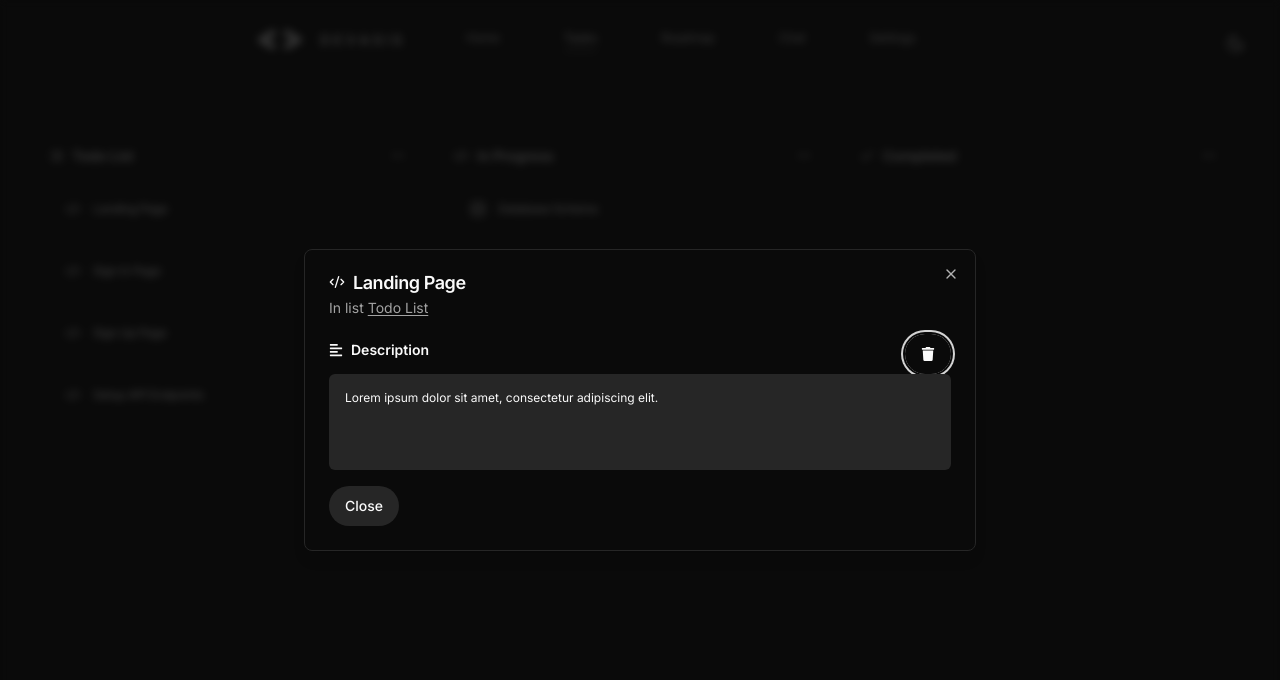
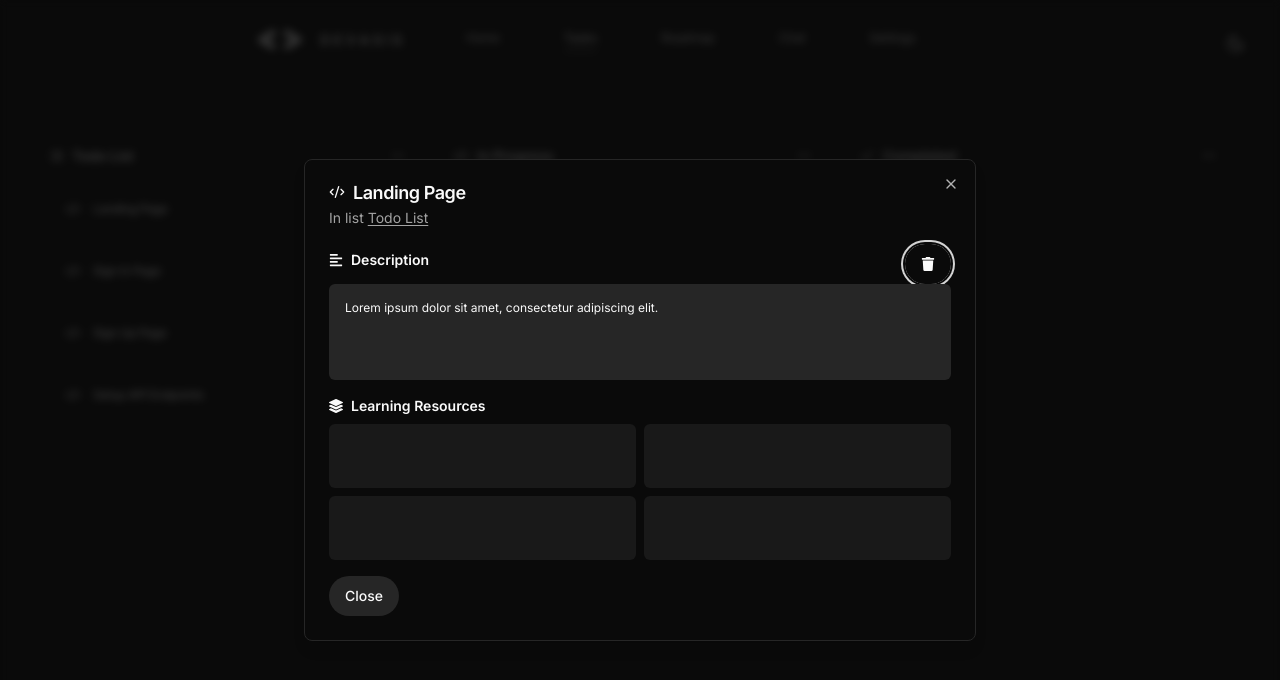
Before and after one commit to zakusei/devasis-ai, a Next.js app: page /tasks in a window 1280 px wide. Both pictures are taken after a click on the element "Landing Page". Shown: the top 680 px of the page. Built offline with nearby package versions, Linux system fonts and the light colour scheme.

Commit message:
feat(task-item): add sources to task item

```diff
--- a/components/task-item.jsx
+++ b/components/task-item.jsx
@@ -13,7 +13,8 @@ import {
   DialogTitle,
   DialogTrigger,
 } from "@/components/ui/dialog";
-import { FaAlignLeft, FaTrash } from "react-icons/fa";
+import { FaAlignLeft, FaTrash, FaLayerGroup } from "react-icons/fa";
+import { Skeleton } from "@/components/ui/skeleton";
 
 const TaskItem = ({ title, children, icon, parent, className }) => {
   return (
@@ -24,7 +25,7 @@ const TaskItem = ({ title, children, icon, parent, className }) => {
           <AlertTitle className="text-xs">{title}</AlertTitle>
         </Alert>
       </DialogTrigger>
-      <DialogContent className="rounded-md sm:max-w-2xl">
+      <DialogContent className="max-w-sm rounded-md sm:max-w-xl md:max-w-2xl">
         <DialogHeader>
           <DialogTitle>
             <span className="flex gap-2">
@@ -49,6 +50,20 @@ const TaskItem = ({ title, children, icon, parent, className }) => {
           </div>
           <p className="h-24 w-full rounded-md bg-secondary p-4">{children}</p>
         </div>
+        <div className="grid grid-cols-1">
+          <div className="flex justify-between">
+            <span className="mb-2 flex items-center gap-2 text-sm font-semibold">
+              <FaLayerGroup />
+              Learning Resources
+            </span>
+          </div>
+          <div className="grid grid-cols-2 gap-2">
+            <Skeleton className="h-16 w-full" />
+            <Skeleton className="h-16 w-full" />
+            <Skeleton className="h-16 w-full" />
+            <Skeleton className="h-16 w-full" />
+          </div>
+        </div>
         <DialogFooter className="gap-2 sm:justify-between sm:gap-0">
           <DialogClose asChild>
             <Button type="button" variant="secondary">
```
